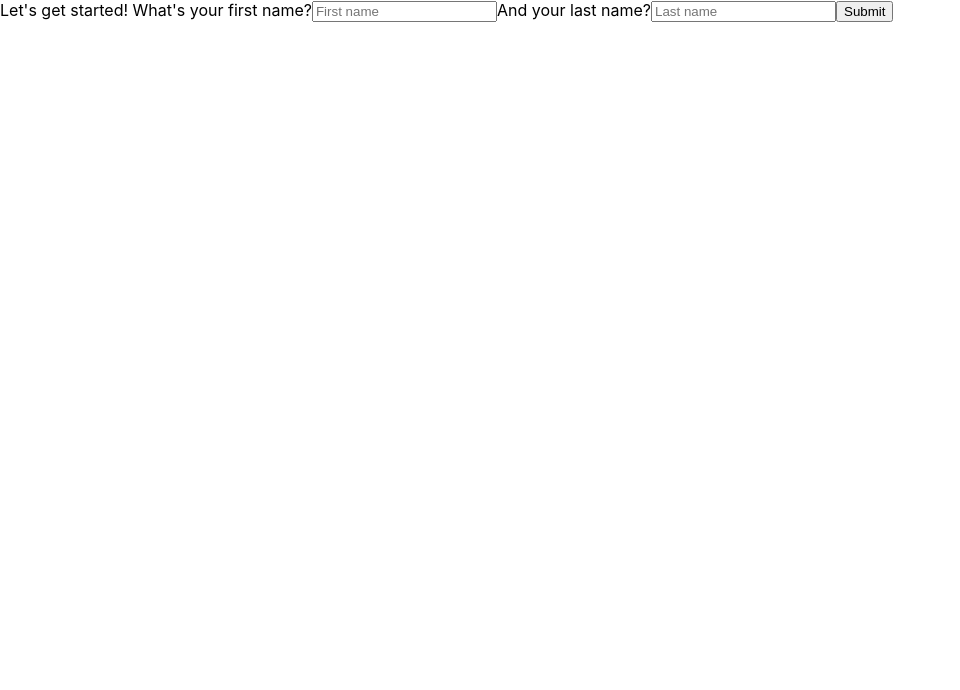
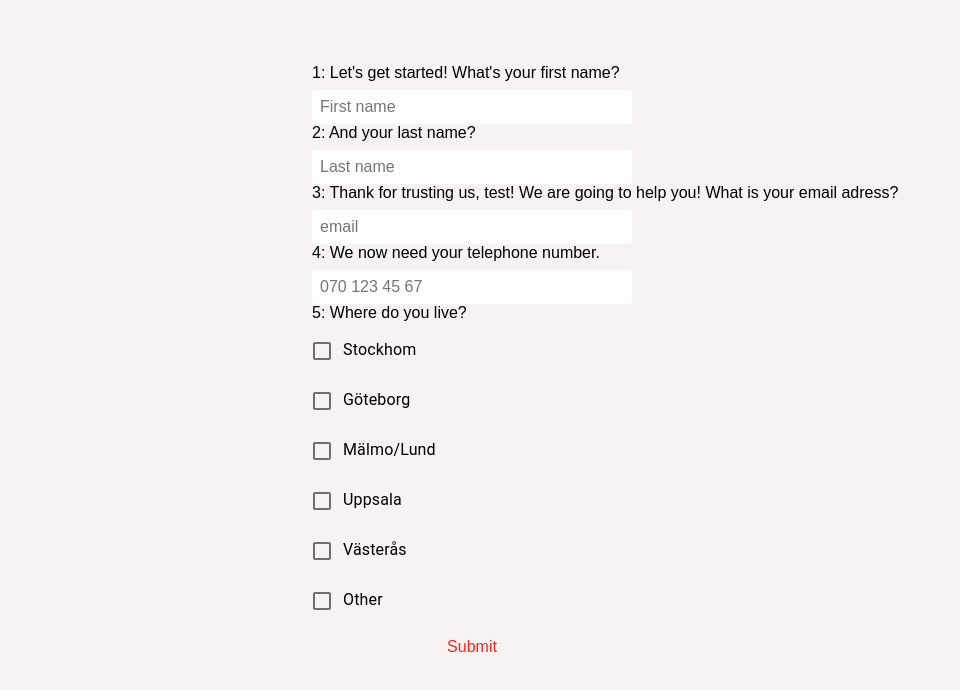
Before and after one commit to farahm20/ReactFormAttempt1, a React (Create React App) app: page / in a window 1280 px wide. Shown: the top 690 px of the page, without its empty margins (0-960 px from the left). Built offline with nearby package versions, Linux system fonts and the light colour scheme.

Commit message:
Commit before firebase.

```diff
--- a/package.json
+++ b/package.json
@@ -4,13 +4,17 @@
   "private": true,
   "dependencies": {
     "@hookform/resolvers": "^2.4.0",
+    "@material-ui/core": "^4.11.4",
     "@testing-library/jest-dom": "^5.12.0",
     "@testing-library/react": "^11.2.6",
     "@testing-library/user-event": "^12.8.3",
+    "firebase": "^8.4.3",
+    "libphonenumber-js": "^1.9.16",
     "react": "^17.0.2",
     "react-dom": "^17.0.2",
     "react-hook-form": "^7.3.5",
     "react-hook-form-resolvers": "^0.0.1",
+    "react-phone-number-input": "^3.1.20",
     "react-scripts": "4.0.3",
     "web-vitals": "^1.1.1",
     "yup": "^0.32.9"
--- a/src/App.js
+++ b/src/App.js
@@ -1,9 +1,13 @@
+
 import './App.css';
 import PersonalInforForm from './PersonalInforForm'
+
 function App() {
 
   return (
-    <PersonalInforForm />
+    <div className="app">
+      <PersonalInforForm />
+    </div>
   );
 }
 
--- a/src/PersonalInforForm.js
+++ b/src/PersonalInforForm.js
@@ -1,61 +1,132 @@
 import React from 'react'
 import { useForm } from "react-hook-form";
+import { yupResolver } from '@hookform/resolvers/yup';
+import * as yup from 'yup';
+import { parsePhoneNumberFromString } from 'libphonenumber-js'
+import FormControlLabel from "@material-ui/core/FormControlLabel";
+import Checkbox from "@material-ui/core/Checkbox";
 
 
+
+const schema = yup.object().shape({
+    firstname: yup.string()
+        .required("First name is required")
+        .matches(/^([^0-9]*)$/, "First name should not contain numbers"),
+    lastname: yup.string()
+        .required("First name is required")
+        .matches(/^([^0-9]*)$/, "Last name should not contain numbers"),
+    email: yup.string()
+        .email("Email should have correct format")
+        .required("Email is a required field"),
+    phoneNumber: yup.string(),
+    userCity: yup.string()
+})
+
 const PersonalInforForm = () => {
-    const { register, handleSubmit, formState: { errors } } = useForm();
-    const onSubmit = (data) => {
-        console.log(data)
+    // const { setValues, data } = useData();
+    const { register, handleSubmit, formState: { errors }, } = useForm({
+        // defaultValues: {
+        //     firstname: data.firstname,
+        //     lastname: data.lastname,
+        //     email: data.email,
+        //     phoneNumber: data.phoneNumber,
+        // },
+        resolver: yupResolver(schema),
+    });
+
+    const normalizePhoneNumber = (value) => {
+        const phoneNumber = parsePhoneNumberFromString(value)
+        const phoneNumberCountry = phoneNumber.country;
+
+        if (!phoneNumber || phoneNumberCountry !== 'SE') {
+            console.log(phoneNumber)
+            console.log("incorrect phone number.")
+            return value
+        }
+        console.log(phoneNumber)
+        console.log(phoneNumber.number)
+
+        return (
+            // phoneNumber.formatInternational()
+            phoneNumber.formatNational()
+        )
+
     }
 
+    const onSubmit = (data) => {
+        console.log("in submit")
+        console.log(data)
+        console.log(data.phoneNumber)
+        // setValues(data)
+    }
+    const citiesOptions = "Stockhom Göteborg Mälmo/Lund Uppsala Västerås Other".split(' ');
+
     return (
-        <form
-            onSubmit={handleSubmit(onSubmit)}
-        >
-            <label htmlFor="firstname">Let's get started! What's your first name?</label>
+        <div className="form-control">
+            <form onSubmit={handleSubmit(onSubmit)}>
+                <label className="form-question" htmlFor="firstname">1: Let's get started! What's your first name?</label>
                 <input
                     type="text"
                     placeholder="First name"
                     name="firstname"
-                {...register('firstname',
-                    {
-                        required: true,
-                        minLength: 2,
-                        maxLength: 30
-                    })}
+                    {...register('firstname')}
                 />
-            <label htmlFor="firstname">And your last name?</label>
+                {errors.firstname && <span className="invalid error-text">{errors.firstname.message}</span>}
+                <label className="form-question" htmlFor="firstname">2: And your last name?</label>
                 <input
                     type="text"
                     label="And your last name?"
                     placeholder="Last name"
                     name="lastname"
-                {...register('lastname',
+                    {...register('lastname')}
+                />
+                {errors.lastname && <span className="invalid error-text">{errors.lastname.message}</span>}
+
+                <label className="form-question" htmlFor="firstname">3: Thank for trusting us, test! We are going to help you! What is your email adress? </label>
+                <input
+                    type="email"
+                    placeholder="email"
+                    name="email"
+                    {...register('email')}
+                />
+                {errors.email && <span className="invalid error-text">{errors.email.message}</span>}
+
+                {/* We now need your telephone numbe */}
+                <label className="form-question" htmlFor="firstname">4: We now need your telephone number. </label>
+                <input
+                    type="tel"
+                    placeholder="070 123 45 67"
+                    name="phoneNumber"
+                    {...register("phoneNumber")}
+                    onChange={(event) => {
+                        event.target.value = normalizePhoneNumber(event.target.value);
+                    }}
+                />
+
+                <label className="form-question" htmlFor="firstname">5: Where do you live? </label>
+
                 {
-                        required: true,
-                        minLength: 2,
-                        maxLength: 30
-                    })}
+                    citiesOptions.map(
+                        (c, i) => <FormControlLabel
+                            control={
+                                <Checkbox
+                                    name={c}
+                                    value={c}
+                                    label={c}
+                                    {...register("userCity")}
                                 />
-            {errors.firstname && errors.firstname.type === "required"
-                && <span>Firstname in invalid</span>}
-            {errors.firstname && errors.firstname.type === "maxLength"
-                && <span>Max length exceeded</span>}
-            {errors.firstname && errors.firstname.type === "minLength"
-                && <span>First name should be longer than 1 charachter </span>}
+                            }
+                            label={c}
+                        />
+                    )
+                }
 
-            {errors.lastname && errors.lastname.type === "required"
-                && <span>Lastname in invalid</span>}
-            {errors.lastname && errors.lastname.type === "maxLength"
-                && <span>Max length exceeded</span>}
-            {errors.lastname && errors.lastname.type === "minLength"
-                && <span>Last name should be longer than 1 charachter </span>}
-
-            <input
+                <input className="button"
                     type="submit"
                     placeholder="submit"
                 />
             </form>
+        </div>
     );
 }
 
--- a/src/index.css
+++ b/src/index.css
@@ -1,13 +1,121 @@
+@import url("https://fonts.googleapis.com/css2?family=Noto+Sans+JP:wght@400;700&display=swap");
+
+* {
+  box-sizing: border-box;
+}
+
+html {
+  font-family: "proxima-nova", sans-serif;
+}
+
 body {
   margin: 0;
-  font-family: -apple-system, BlinkMacSystemFont, 'Segoe UI', 'Roboto', 'Oxygen',
-    'Ubuntu', 'Cantarell', 'Fira Sans', 'Droid Sans', 'Helvetica Neue',
-    sans-serif;
-  -webkit-font-smoothing: antialiased;
-  -moz-osx-font-smoothing: grayscale;
+  background-color: #f7f3f3;
 }
 
-code {
-  font-family: source-code-pro, Menlo, Monaco, Consolas, 'Courier New',
-    monospace;
+.app {
+  width: 90%;
+  max-width: 43rem;
+  padding: 1rem;
+  border-radius: 12px;
+  background-color: #f7f3f2;
+  margin: 3rem auto;
 }
+
+.form-control {
+  margin-bottom: 1rem;
+}
+
+.form-control input,
+.form-control label {
+  display: block;
+}
+
+.form-control label {
+  color: rgb(0, 0, 0);
+  margin-bottom: 0.5rem;
+}
+
+.form-control input,
+.form-control select {
+  font: inherit;
+  padding: 0.5rem;
+  border-radius: 4px;
+  border: transparent;
+  width: 20rem;
+  max-width: 100%;
+}
+
+.form-control input:focus {
+  outline: none;
+  border-color: #f8dfdc;
+  background-color: #f7f3f2;
+}
+
+.form-question {
+  display: flex;
+  flex-direction: column;
+}
+
+.form-options {
+  display: flex;
+  flex-direction: column;
+}
+
+.control-group {
+  display: flex;
+  column-gap: 1rem;
+  flex-wrap: wrap;
+}
+
+.control-group .form-control {
+  min-width: 15rem;
+  flex: 1;
+}
+
+.button {
+  font: inherit;
+  background-color: transparent;
+  color: #fc221c;
+  border: 1px solid;
+  padding: 0.5rem 1.5rem;
+  border-radius: 4px;
+  cursor: pointer;
+}
+
+.button:hover,
+.button:active {
+  background-color: #f8dfdc;
+  border-color: #f8dfdc;
+}
+
+.button:disabled,
+.button:disabled:hover,
+.button:disabled:active {
+  background-color: #ccc;
+  border-color: #292929;
+  border-color: #ccc;
+  cursor: not-allowed;
+}
+
+.form-actions {
+  text-align: right;
+}
+
+.form-actions .button {
+  margin-left: 1rem;
+}
+
+.invalid {
+  border: 1px solid #b40e0e;
+  background-color: #fddddd;
+}
+
+.invalid:focus {
+  border-color: #ff8800;
+  background-color: #fbe8d2;
+}
+
+.error-text {
+  color: #b40e0e;
+}
```
Also changed, not shown: src/DataContext.js (added, +20 -0 lines), src/Firebase/config.js (added, +24 -0 lines), 1 other file (tests, documents, lock files or other folders). Lines whose indentation alone changed are shown as unchanged.
